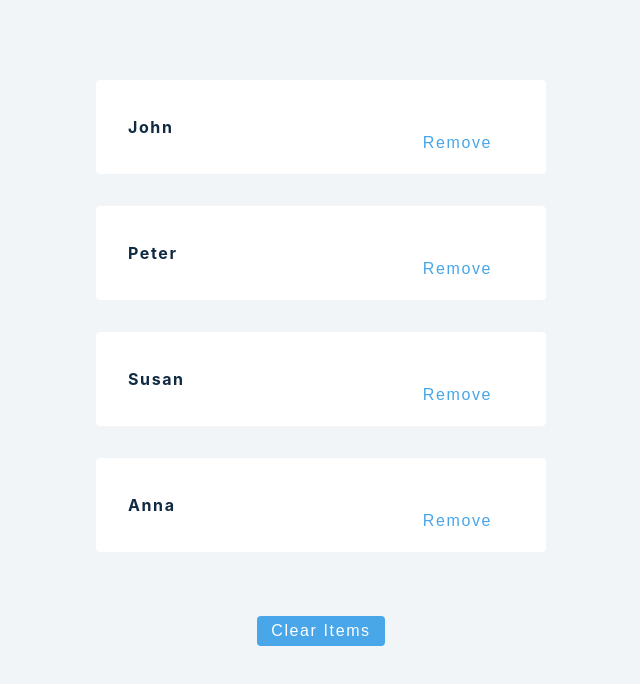
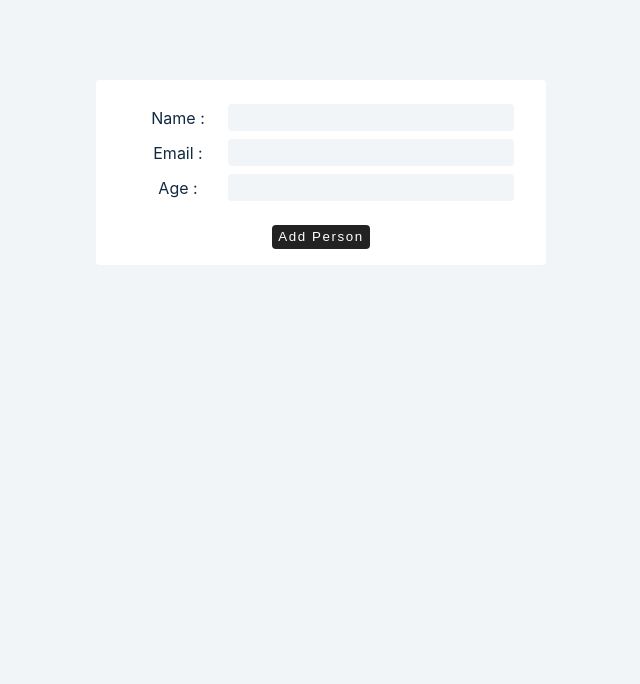
Before and after one commit to pv-kiran/React_basics, a React (Create React App) app: page / in a window 1280 px wide. Shown: the top 684 px of the page, without its empty margins (319-959 px from the left). Built offline with nearby package versions, Linux system fonts and the light colour scheme.

Commit message:
form handling

```diff
--- a/src/App.js
+++ b/src/App.js
@@ -1,6 +1,6 @@
 import './App.css';
 import React from 'react';
-import ShortCircuitComplex from './Use-Effect/ShortCircuitComplex';
+import MultipleInputs from './Forms/MultipleInputs';
 
 // import ErrorExample from './Use-state/ErrorExample';
 // import UseState from './Use-state/UseState';
@@ -13,6 +13,10 @@ import ShortCircuitComplex from './Use-Effect/ShortCircuitComplex';
 // import UseEffectFetch from './Use-Effect/UseEffectFetch';
 // import ConditionalRendering from './Use-Effect/ConditionalRendering';
 // import ShortCiruit from './Use-Effect/ShortCiruit';
+// import ShortCircuitComplex from './Use-Effect/ShortCircuitComplex';
+// import ControlledInputs from './Forms/ControlledInputs';
+
+
 
 
 
@@ -33,7 +37,9 @@ function App() {
         {/* <UseEffectFetch></UseEffectFetch> */}
         {/* <ConditionalRendering></ConditionalRendering> */}
         {/* <ShortCiruit></ShortCiruit> */}
-        <ShortCircuitComplex></ShortCircuitComplex>
+        {/* <ShortCircuitComplex></ShortCircuitComplex> */}
+        {/* <ControlledInputs></ControlledInputs> */}
+        <MultipleInputs></MultipleInputs>
       </div>
     )
 }
--- /dev/null
+++ b/src/Forms/ControlledInputs.js
@@ -0,0 +1,69 @@
+import React , {useState} from 'react'
+
+function ControlledInputs() {
+
+  const [firstName, setfirstName] = useState('');
+  const [email, setEmail] = useState('');
+
+  const [people, setPeople] = useState([]);
+
+
+  const handleSubmit = (e) => {
+      e.preventDefault();
+      const id = new Date().getMilliseconds().toString();
+      if(firstName && email) {
+         const person = {id ,firstName , email};
+         setPeople((people) => {
+            return [...people , person];
+         })
+         setfirstName('');
+         setEmail('');
+
+      } else {
+        console.log('Empty form');
+      }
+  }
+
+  return (
+     <React.Fragment>
+         <article>
+             <form className='form' onSubmit={handleSubmit}>
+                <div className='form-control'>
+                    <label htmlFor="firstName">Name :</label>
+                    <input type="text"
+                    name="firstName"
+                    id="firstName"
+                    value={firstName}
+                    onChange = {(e) => {setfirstName(e.target.value)}}
+                    />
+                </div>
+                <div className='form-control'>
+                    <label htmlFor="email">Name :</label>
+                    <input
+                    type="text"
+                    name="email"
+                    id="email"
+                    value={email}
+                    onChange = {(e) => {setEmail(e.target.value)}}
+                    />
+                </div>
+                <button type="submit">Add Person</button>
+             </form>
+             {
+                people.map((person) => {
+                    const {id ,firstName , email} = person ;
+                    return(
+                        <div className='item' key={id}>
+                           <h4>{firstName}</h4>
+                           <p>{email}</p>
+                        </div>
+                    )
+                })
+             }
+         </article>
+
+     </React.Fragment>
+  )
+}
+
+export default ControlledInputs
--- /dev/null
+++ b/src/Forms/MultipleInputs.js
@@ -0,0 +1,83 @@
+import React , {useState} from 'react'
+
+function MultipleInputs() {
+//   const [firstName, setfirstName] = useState('');
+//   const [email, setEmail] = useState('');
+//   const [age, setAge] = useState('');
+
+  const [person, setPerson] = useState({firstName: '' , email: '' , age: ''});
+
+  const [people, setPeople] = useState([]);
+
+  const handleInputChange = (e) => {
+    const name = e.target.name ;
+    const value = e.target.value;
+    setPerson({...person , [name]: value})
+  }
+
+  const handleSubmit = (e) => {
+    e.preventDefault();
+    if(person.firstName && person.email && person.age) {
+        const newPerson = {id: new Date().getMilliseconds().toString() , ...person};
+        setPeople([...people , newPerson ]);
+        setPerson({firstName: '' , email: '' , age: ''} )
+    } else {
+        console.log('Empty form');
+    }
+  }
+
+
+
+  return (
+     <React.Fragment>
+         <article>
+             <form className='form' onSubmit={handleSubmit}>
+                <div className='form-control'>
+                    <label htmlFor="firstName">Name :</label>
+                    <input type="text"
+                    name="firstName"
+                    id="firstName"
+                    value={person.firstName}
+                    onChange = {handleInputChange}
+                    />
+                </div>
+                <div className='form-control'>
+                    <label htmlFor="email">Email :</label>
+                    <input
+                    type="text"
+                    name="email"
+                    id="email"
+                    value={person.email}
+                    onChange = {handleInputChange}
+                    />
+                </div>
+                <div className='form-control'>
+                    <label htmlFor="age">Age :</label>
+                    <input
+                    type="text"
+                    name="age"
+                    id="age"
+                    value={person.age}
+                    onChange = {handleInputChange}
+                    />
+                </div>
+                <button type="submit">Add Person</button>
+             </form>
+             {
+                people.map((person) => {
+                    const {id ,firstName , email} = person ;
+                    return(
+                        <div className='item' key={id}>
+                           <h4>{firstName}</h4>
+                           <p>{email}</p>
+                        </div>
+                    )
+                })
+             }
+         </article>
+
+     </React.Fragment>
+  )
+}
+
+export default MultipleInputs
```
